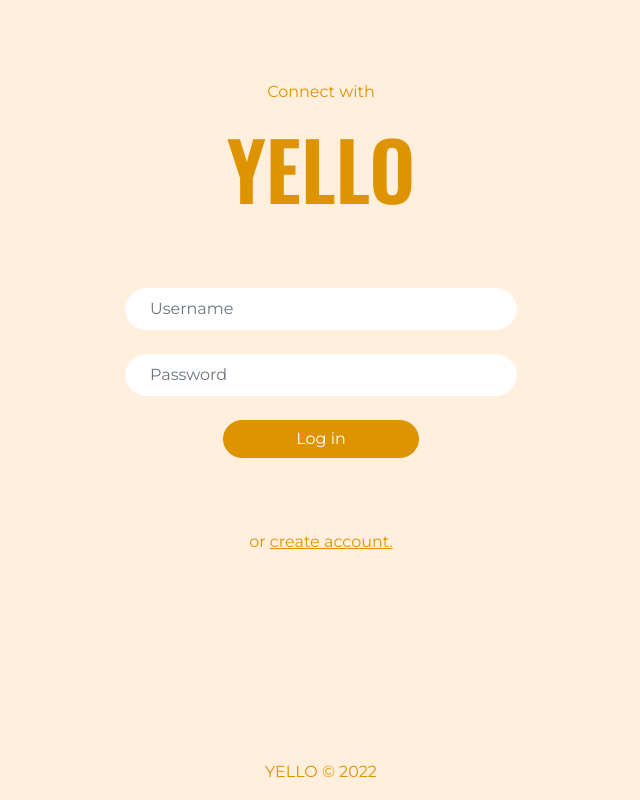
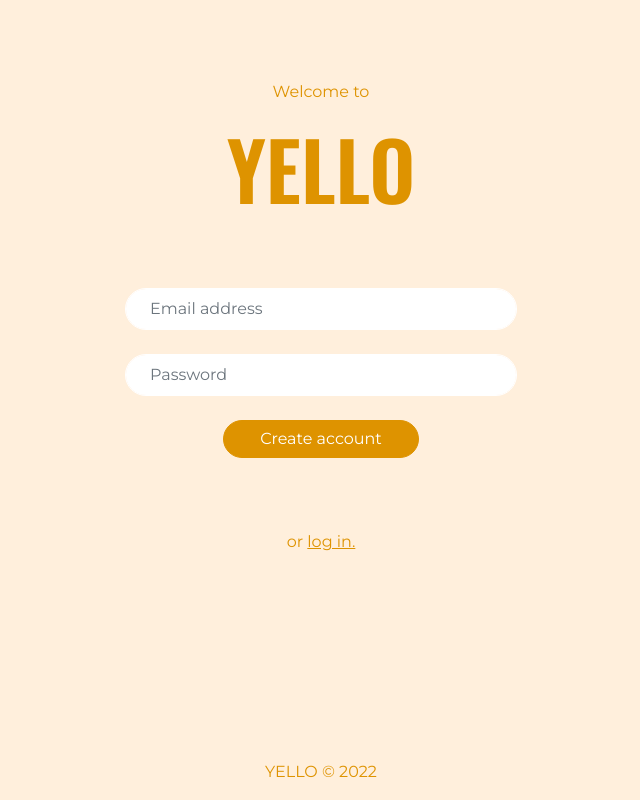
Before and after one commit to marthebull/marthebull-js2-CA-30-09-2022, a website: page register-account.html in a window 1280 px wide. Shown: the whole page, without its empty margins (319-959 px from the left). Drawn offline with nearby package versions, Linux system fonts and the light colour scheme.

Commit message:
register page

```diff
--- a/register-account.html
+++ b/register-account.html
@@ -13,17 +13,17 @@
 </head>
 <body class="p-3">
     <header class="container mx-auto col-6 mb-3 mt-3 pt-5 pb-5 text-center">
-        <p class="text-primary">Connect with</p>
+        <p class="text-primary">Welcome to</p>
         <h1 class="text-primary display-1">YELLO</h1>
     </header>
     <main class="container col-8 col-md-6 col-lg-4 mx-auto">
         <div>
             <form action="home-feed.html" class="text-center">
-                <input type="text" class="form-control mb-4 rounded-pill p-2 ps-4" placeholder="Username" required>
+                <input type="email" class="form-control mb-4 rounded-pill p-2 ps-4" placeholder="Email address" required>
                 <input type="password" class="form-control mb-4 rounded-pill p-2 ps-4" placeholder="Password" required>
-                <button type="submit" class="btn btn-primary col-6 mb-4 text-secondary rounded-pill nowrap">Log in</button>
+                <button type="submit" class="btn btn-primary col-6 mb-4 text-secondary rounded-pill nowrap">Create account</button>
             </form>
-            <p class="text-center text-primary mt-5">or <a href="#" class="link-primary">create account.</a></p>
+            <p class="text-center text-primary mt-5">or <a href="./index.html" class="link-primary">log in.</a></p>
         </div>
     </main>
     <footer class="text-center fixed-bottom">
```
Also changed, not shown: index.html (+1 -1 lines).
